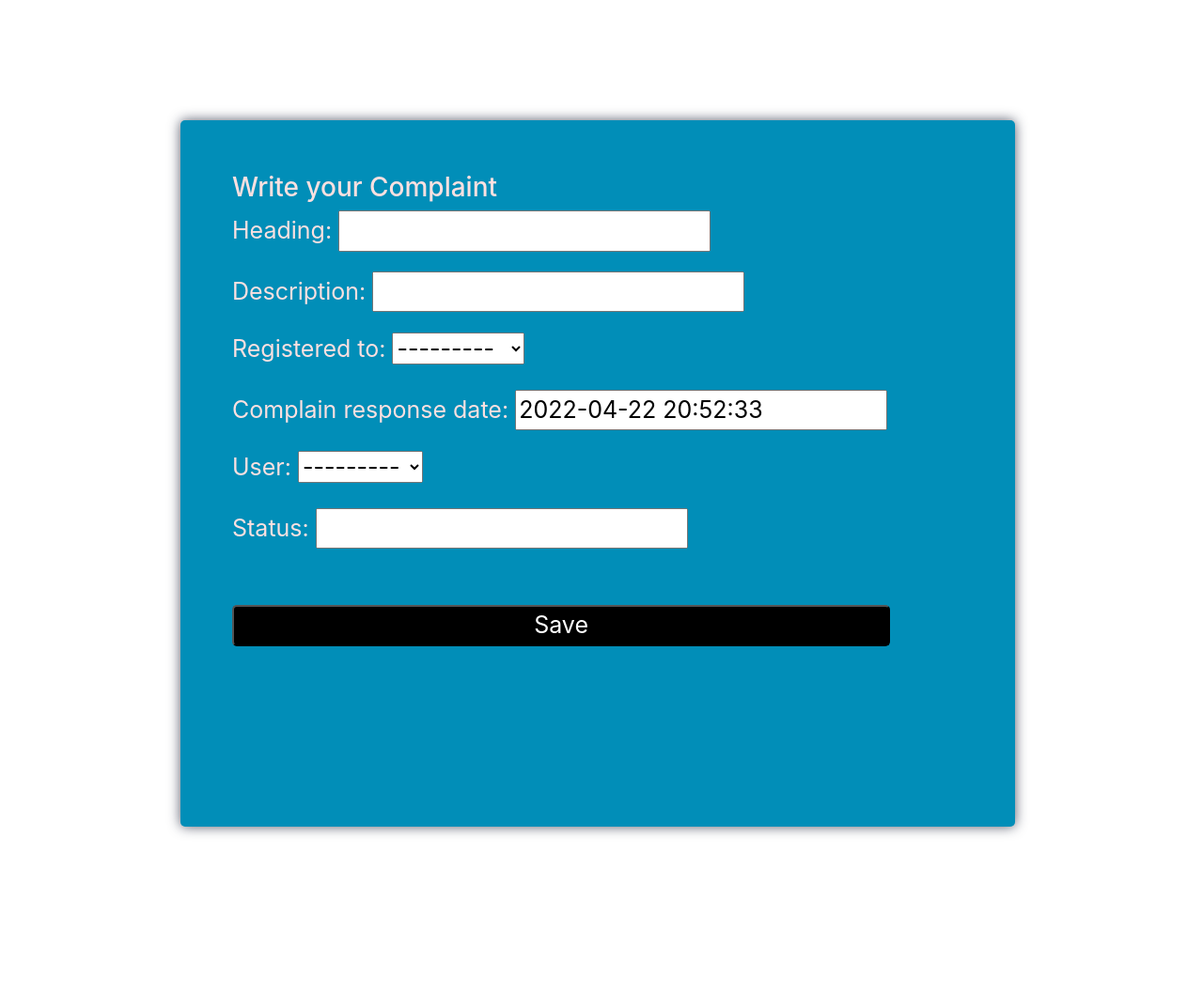
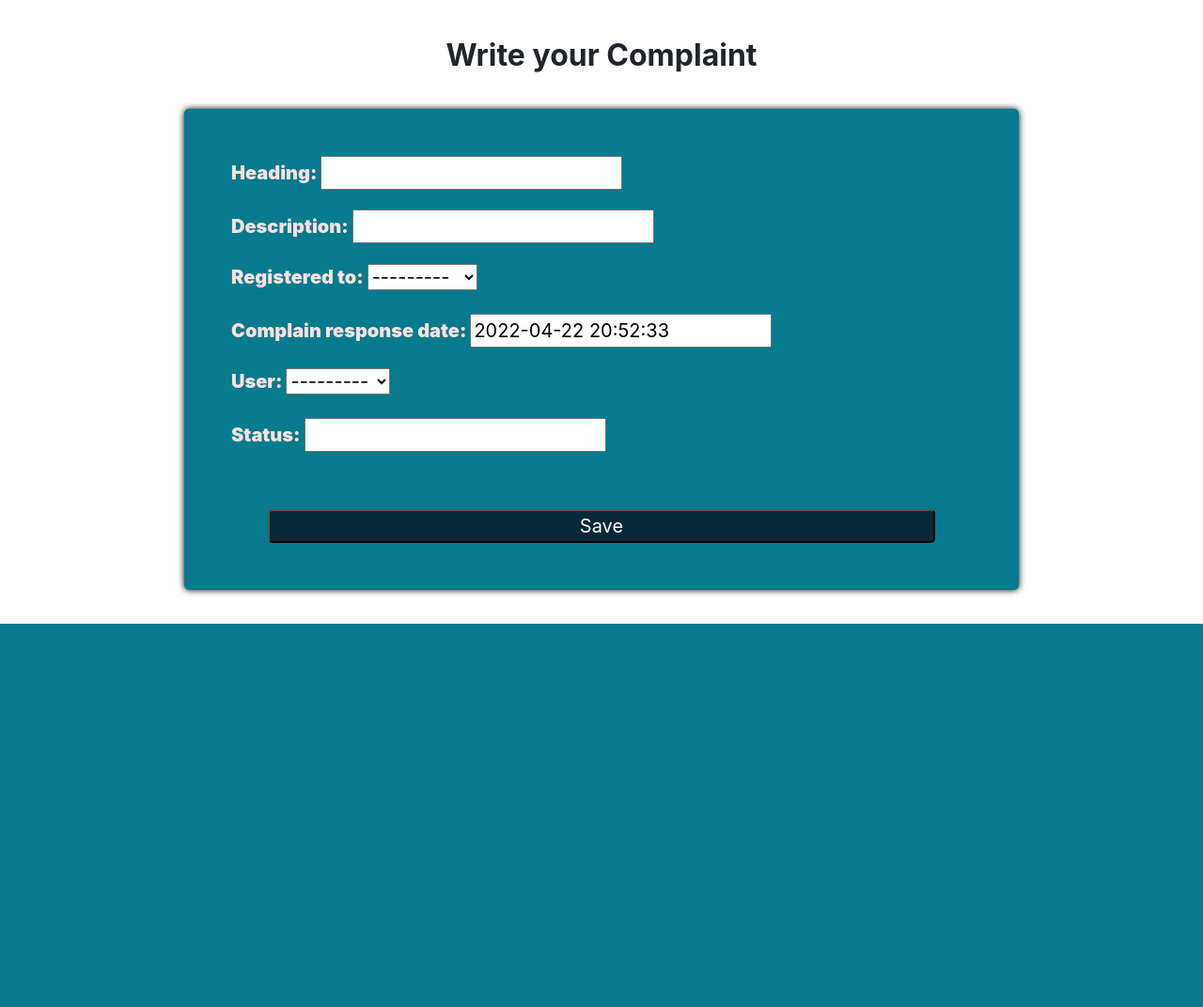
Before and after one commit to adityaiiitL/grievance-redressal-system, a Django app: page /faculty/complainform/ in a window 1280 px wide. Shown: the part 136-1208 px from the top of the page at 94% size. After the commit the page ends 800 px from the top, so only its background shows below. Run offline with Django 4.2, Linux system fonts and the light colour scheme; data comes from the database, SQL or seed files in the repository; both versions use the stored data as it was after the commit; some libraries are stand-ins or nearby versions; some web fonts are replaced.

Commit message:
form-change

```diff
--- a/templates/complainform.html
+++ b/templates/complainform.html
@@ -2,31 +2,29 @@
 {% block css %}
     .container {
         width: 55.5rem;
-        background-color: #018eb8;
-        border: none;
+        background-color: #057b8d;
         border-radius: 5px;
-        height: 47rem;
         color: rgb(253, 224, 224);
-        font: sans-serif;
-        margin: 15%;
-        padding: 55px;
-        margin-top: 10%;
-        margin-bottom: 15%;
-        font-size: 25px;
-        box-shadow: 0px 0px 13px 0px rgba(28, 34, 55, 0.75);
-        -webkit-box-shadow: 0px 0px 13px 0px rgba(28, 34, 55, 0.75);
-        -moz-box-shadow: 0px 0px 13px 0px rgba(28, 34, 55, 0.75);
+        font: arial;
+        padding: 50px;
+        margin-top: 3%;
+        font-size: 20px;
+        box-shadow: 0px 0px 7px 0px black;
+        -webkit-box-shadow: 0px 0px 7px 0px black;
+        -moz-box-shadow: 0px 0px 7px 0px black;
         transition: all 0.4s ease-out;
     }
 
     .save {
-        border-color: 7px;
+        border-color: black;
         border-radius: 5px;
-        background: black;
+        background:#052a36;
         color: white;
         margin-top: 5%;
+        margin-left: 5%;
         width: 90%;
         height: 60%;
+
     }
 {% endblock %}
 
@@ -39,9 +37,8 @@
        <button type="submit" class="save btn btn-default">Save</button>
    </form>
 </div> -->
-
+<h2 style = "margin-top : 40px;"><center><b>Write your Complaint<b><center></h2>
 <div class="container">
-    <h3>Write your Complaint</h3>
     <form method="POST" class="post-form">
         {% csrf_token %}
         {{ form.as_p }}
```
Also changed, not shown: db.sqlite3.
